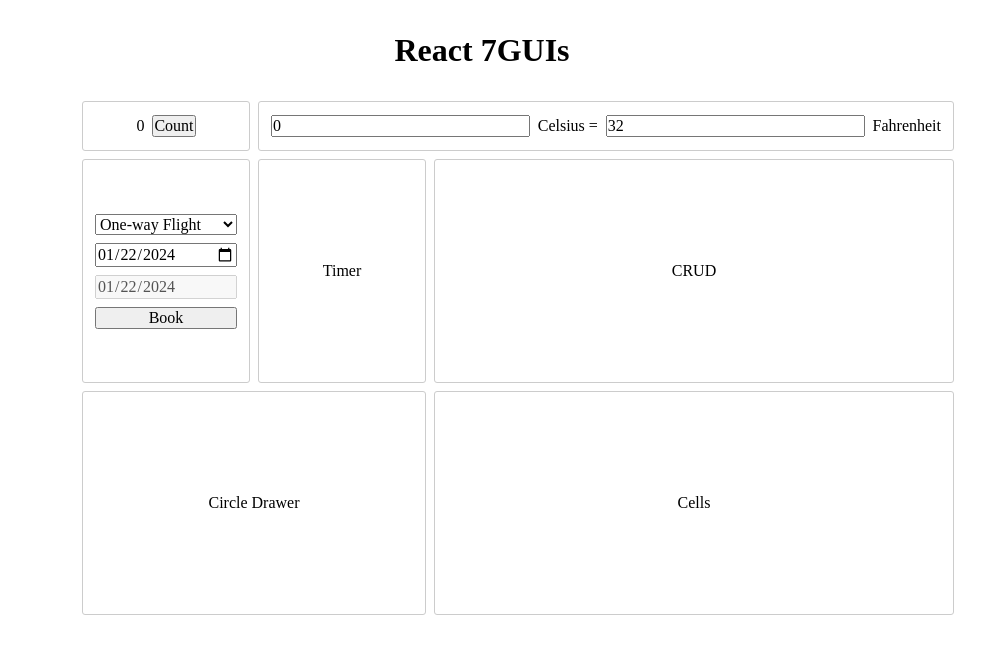
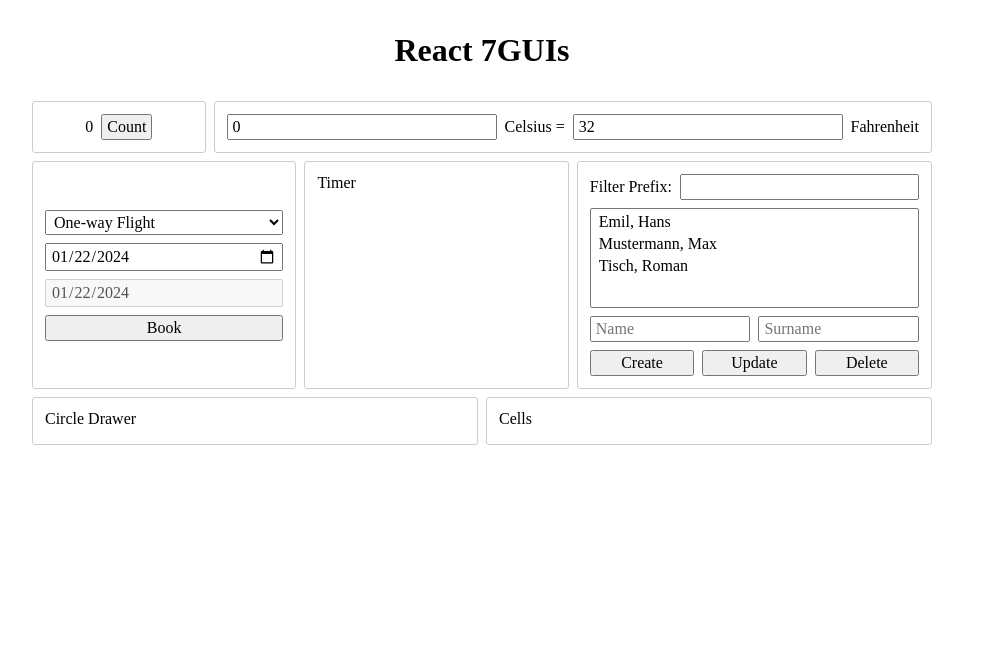
Before and after one commit to mancuoj-collective/react-7guis, a React (Vite) app: page / in a window 1280 px wide. Shown: the top 654 px of the page, without its empty margins (158-1143 px from the left). Built offline with nearby package versions, Linux system fonts and the light colour scheme.

Commit message:
feat: crud styles

```diff
--- a/src/components/app.tsx
+++ b/src/components/app.tsx
@@ -10,7 +10,7 @@ export default function App() {
   return (
     <div className="app">
       <h1 className="title">React 7GUIs</h1>
-      <div className='guis'>
+      <div className="guis">
         <Counter />
         <TemperatureConverter />
         <FlightBooker />
--- a/src/components/crud.tsx
+++ b/src/components/crud.tsx
@@ -1,7 +1,35 @@
+import { useState } from 'react'
+
 export default function CRUD() {
+  const [names, setNames] = useState(['Emil, Hans', 'Mustermann, Max', 'Tisch, Roman'])
+  const [prefix, setPrefix] = useState('')
+  const [first, setFirst] = useState('')
+  const [last, setLast] = useState('')
+
+  const filterNames = names.filter(name => name.toLowerCase().startsWith(prefix.toLowerCase()))
+
   return (
     <div className="crud">
-      CRUD
+      <label>
+        Filter Prefix: <input value={prefix} onChange={e => setPrefix(e.target.value)} />
+      </label>
+
+      <select size={5}>
+        {filterNames.map(name => (
+          <option key={name}>{name}</option>
+        ))}
+      </select>
+
+      <div className="names">
+        <input value={first} onChange={e => setFirst(e.target.value)} placeholder='Name' />
+        <input value={last} onChange={e => setLast(e.target.value)} placeholder='Surname' />
+      </div>
+
+      <div className="buttons">
+        <button>Create</button>
+        <button>Update</button>
+        <button>Delete</button>
+      </div>
     </div>
   )
 }
--- a/src/styles/index.css
+++ b/src/styles/index.css
@@ -1,6 +1,13 @@
+input,
+button,
+select,
+option {
+  padding: 2px 4px;
+}
+
 .app {
   display: grid;
-  grid-template-columns: 1fr 800px 1fr;
+  grid-template-columns: 1fr 900px 1fr;
   column-gap: 32px;
 }
 
@@ -15,37 +22,44 @@
 
 .guis {
   display: grid;
-  grid-template-rows: repeat(9, 50px);
-  grid-template-columns: repeat(10, 80px);
+  grid-template-columns: repeat(10, 1fr);
   grid-template-areas:
     'counter counter converter converter converter converter converter converter converter converter'
-    'booker booker timer timer crud crud crud crud crud crud'
-    'booker booker timer timer crud crud crud crud crud crud'
-    'booker booker timer timer crud crud crud crud crud crud'
-    'booker booker timer timer crud crud crud crud crud crud'
-    'drawer drawer drawer drawer cells cells cells cells cells cells'
-    'drawer drawer drawer drawer cells cells cells cells cells cells'
-    'drawer drawer drawer drawer cells cells cells cells cells cells'
-    'drawer drawer drawer drawer cells cells cells cells cells cells';
+    'booker booker booker timer timer timer crud crud crud crud'
+    'booker booker booker timer timer timer crud crud crud crud'
+    'booker booker booker timer timer timer crud crud crud crud'
+    'booker booker booker timer timer timer crud crud crud crud'
+    'booker booker booker timer timer timer crud crud crud crud'
+    'drawer drawer drawer drawer drawer cells cells cells cells cells'
+    'drawer drawer drawer drawer drawer cells cells cells cells cells'
+    'drawer drawer drawer drawer drawer cells cells cells cells cells'
+    'drawer drawer drawer drawer drawer cells cells cells cells cells'
+    'drawer drawer drawer drawer drawer cells cells cells cells cells'
+    'drawer drawer drawer drawer drawer cells cells cells cells cells'
+    'drawer drawer drawer drawer drawer cells cells cells cells cells';
   gap: 8px;
 }
 
 .guis > * {
-  display: flex;
-  align-items: center;
-  justify-content: center;
   padding: 12px;
-  gap: 8px;
   border: 1px solid #ccc;
   border-radius: 3px;
 }
 
 .counter {
+  display: flex;
   grid-area: counter;
+  align-items: center;
+  justify-content: center;
+  gap: 8px;
 }
 
 .converter {
+  display: flex;
   grid-area: converter;
+  align-items: center;
+  justify-content: center;
+  gap: 8px;
 }
 
 .converter > input {
@@ -53,23 +67,63 @@
 }
 
 .booker {
+  display: flex;
   grid-area: booker;
   flex-direction: column;
   align-items: stretch;
+  justify-content: center;
+  gap: 8px;
 }
 
 .timer {
+  display: flex;
   grid-area: timer;
 }
 
 .crud {
+  display: flex;
   grid-area: crud;
+  flex-direction: column;
+  align-items: stretch;
+  justify-content: center;
+  gap: 8px;
+}
+
+.crud select {
+  width: 100%;
+  height: 100px;
+}
+
+.crud label {
+  display: flex;
+  align-items: center;
+}
+
+.crud label > input {
+  flex: 1;
+  margin-left: 8px;
+}
+
+.crud .names {
+  display: flex;
+  gap: 8px;
+}
+
+.crud .buttons {
+  display: flex;
+  gap: 8px;
+}
+
+.crud .buttons > button {
+  flex: 1;
 }
 
 .drawer {
+  display: flex;
   grid-area: drawer;
 }
 
 .cells {
+  display: flex;
   grid-area: cells;
 }
```
